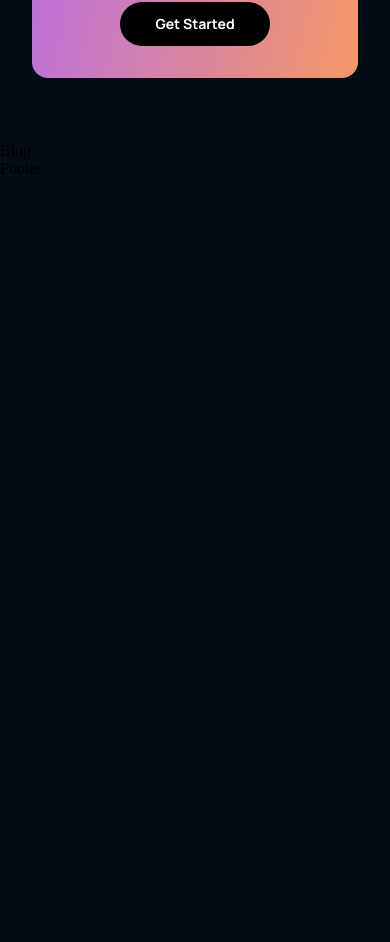
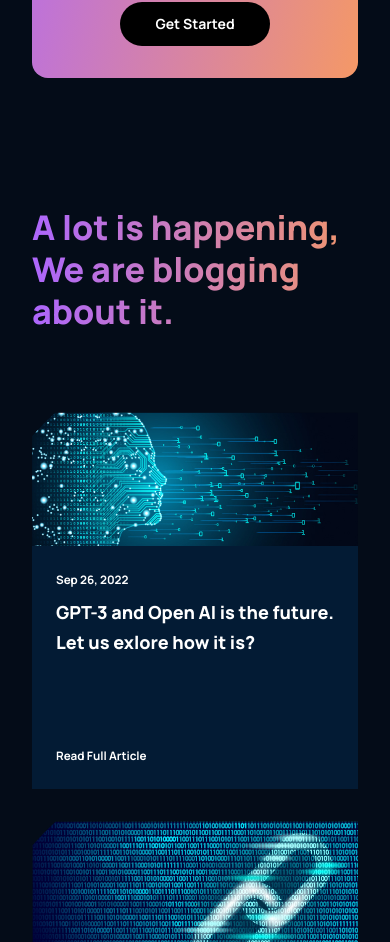
Before and after one commit to regmi2/gpt3_react, a React (Create React App) app: page / in a window 390 px wide. Shown: the part 4535-5477 px from the top of the page. Before the commit the page ends 4713 px from the top, so only its background shows below. Built offline with nearby package versions, Linux system fonts and the light colour scheme.

Commit message:
added blog section and used article as component for each individual block, titles the same for now -- each article is called and given a prop to display date, title, image

```diff
--- a/src/components/article/Article.jsx
+++ b/src/components/article/Article.jsx
@@ -1,12 +1,19 @@
 import React from 'react'
 import './article.css'
 
-const Article = () => {
-  return (
-    <div>
-    Article
+const Article = ({ imgUrl, date, text }) => (
+  <div className="gpt3__blog-container_article">
+    <div className="gpt3__blog-container_article-image">
+      <img src={imgUrl} alt="blog_image" />
     </div>
-  )
-}
+    <div className="gpt3__blog-container_article-content">
+      <div>
+        <p>{date}</p>
+        <h3>{text}</h3>
+      </div>
+      <p>Read Full Article</p>
+    </div>
+  </div>
+);
 
 export default Article
--- a/src/components/article/article.css
+++ b/src/components/article/article.css
@@ -0,0 +1,60 @@
+.gpt3__blog-container_article {
+    width: 100%;
+    height: 100%;
+
+    display: flex;
+    flex-direction: column;
+    background: var(--color-footer);
+}
+
+.gpt3__blog-container_article-image {
+    width: 100%;
+    height: 100%;
+    background: var(--color-bg);
+}
+
+.gpt3__blog-container_article-image img {
+    width: 100%;
+    height: 100%;
+}
+
+.gpt3__blog-container_article-content {
+    display: flex;
+    flex-direction: column;
+    justify-content: space-between;
+
+    padding: 1rem 1.5rem;
+    height: 100%;
+}
+
+.gpt3__blog-container_article-content p {
+    font-family: var(--font-family);
+    font-size: 11.65px;
+    font-weight: 700;
+    line-height: 35px;
+
+    color: #fff;
+}
+
+.gpt3__blog-container_article-content h3 {
+    font-family: var(--font-family);
+    font-size: 25.11px;
+    font-weight: 800;
+    line-height: 30.30px;
+
+    color: #fff;
+    margin-bottom: 5rem;
+    cursor: pointer;
+}
+
+.gpt3__blog-container_article-content p:last-child {
+    cursor: pointer;
+}
+
+
+@media screen and (max-width: 550px) {
+    .gpt3__blog-container_article-content h3 {
+        font-size: 18px;
+        line-height: 25p;
+    }
+}
--- a/src/containers/Blog/Blog.jsx
+++ b/src/containers/Blog/Blog.jsx
@@ -1,12 +1,25 @@
 import React from 'react'
+import {Article} from '../../components'
+import { blog01, blog02, blog03, blog04, blog05 } from './imports'
 import './blog.css'
 
-const Blog = () => {
-  return (
-    <div>
-    Blog
+const Blog = () => (
+  <div className="gpt3__blog section__padding" id="blog">
+    <div className="gpt3__blog-heading">
+      <h1 className="gradient__text">A lot is happening, <br /> We are blogging about it.</h1>
     </div>
-  )
-}
+    <div className="gpt3__blog-container">
+      <div className="gpt3__blog-container_groupA">
+        <Article imgUrl={blog01} date="Sep 26, 2021" text="GPT-3 and Open  AI is the future. Let us exlore how it is?" />
+      </div>
+      <div className="gpt3__blog-container_groupB">
+        <Article imgUrl={blog02} date="Sep 26, 2022" text="GPT-3 and Open  AI is the future. Let us exlore how it is?" />
+        <Article imgUrl={blog03} date="Sep 26, 2022" text="GPT-3 and Open  AI is the future. Let us exlore how it is?" />
+        <Article imgUrl={blog04} date="Sep 26, 2022" text="GPT-3 and Open  AI is the future. Let us exlore how it is?" />
+        <Article imgUrl={blog05} date="Sep 26, 2022" text="GPT-3 and Open  AI is the future. Let us exlore how it is?" />
+      </div>
+    </div>
+  </div>
+);
 
 export default Blog
--- a/src/containers/Blog/blog.css
+++ b/src/containers/Blog/blog.css
@@ -0,0 +1,78 @@
+.gpt3__blog {
+    display: flex;
+    flex-direction: column;
+}
+
+.gpt3__blog-heading {
+    width: 100%;
+    text-align: left;
+
+    margin-bottom: 5rem;
+}
+
+.gpt3__blog-heading h1 {
+    font-size: 62px;
+    line-height: 75px;
+    font-family: var(--font-family);
+    font-weight: 800;
+}
+
+.gpt3__blog-container {
+    display: flex;
+    flex-direction: row;
+}
+
+.gpt3__blog-container_groupA {
+    flex: 0.75;
+    margin-right: 2rem;
+}
+
+.gpt3__blog-container_groupB {
+    flex: 1;
+
+    display:grid;
+    grid-template-columns: repeat(2, 1fr);
+    grid-gap: 2rem;
+}
+
+@media screen and (max-width: 990px) {
+    .gpt3__blog-container {
+        flex-direction: column-reverse;
+    }
+
+
+    .gpt3__blog-container_groupA {
+        margin: 2rem 0;
+    }
+
+    .gpt3__blog-container_groupA .gpt3__blog-container_article  {
+       width: 48%;
+    }
+
+    .gpt3__blog-container_groupA .gpt3__blog-container_article-image {
+        height: 250px;
+    }
+}
+
+@media screen and (max-width: 700px) {
+    .gpt3__blog-container_groupB {
+        grid-template-columns: repeat(1, 1fr);
+    }
+
+    .gpt3__blog-container_groupA .gpt3__blog-container_article  {
+       width: 100%;
+    }
+
+    .gpt3__blog-heading h1 {
+        font-size: 46px;
+        line-height: 52px;
+    }
+}
+
+@media screen and (max-width: 550px) {
+    .gpt3__blog-heading h1 {
+        font-size: 34px;
+        line-height: 42px;
+    }
+
+}
--- /dev/null
+++ b/src/containers/Blog/imports.js
@@ -0,0 +1,14 @@
+
+import blog01 from '../../assets/blog01.png'
+import blog02 from '../../assets/blog02.png'
+import blog03 from '../../assets/blog03.png'
+import blog04 from '../../assets/blog04.png'
+import blog05 from '../../assets/blog05.png'
+
+export {
+  blog01,
+  blog02,
+  blog03,
+  blog04,
+  blog05,
+};
```
